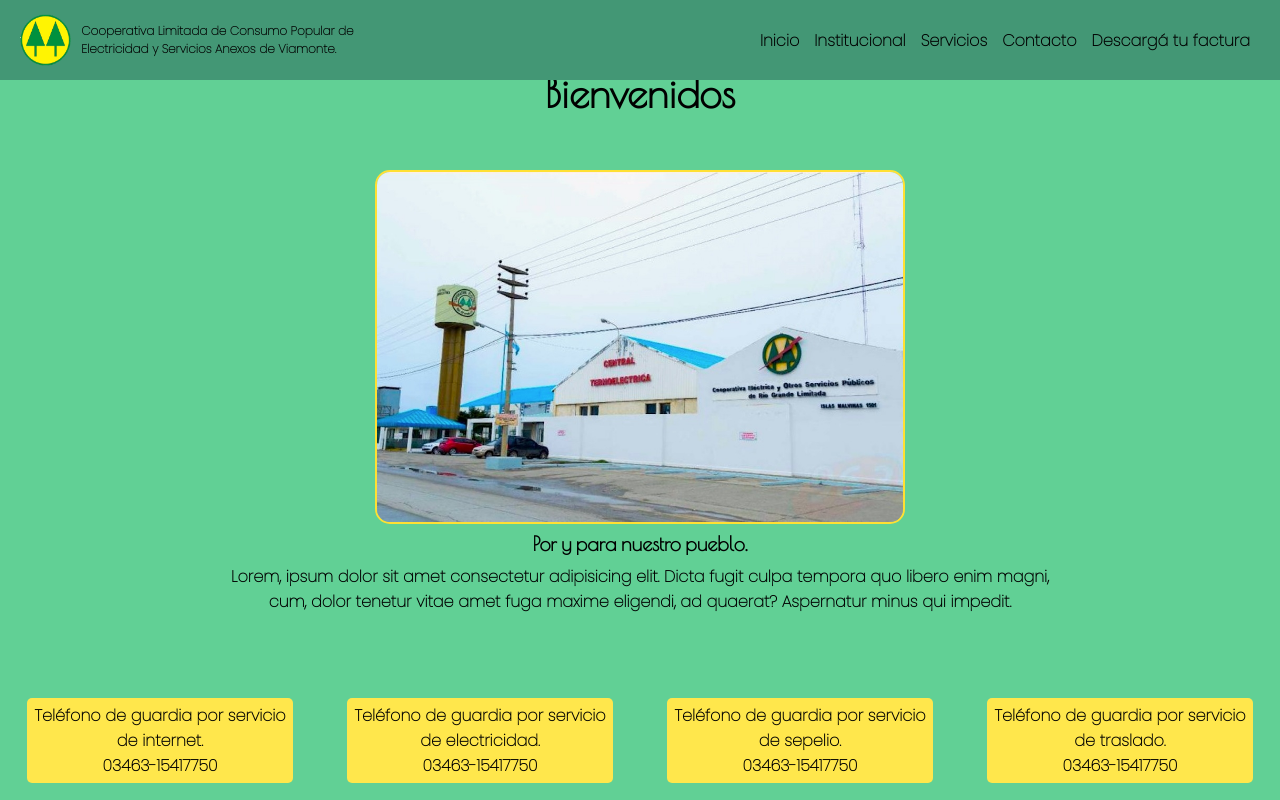
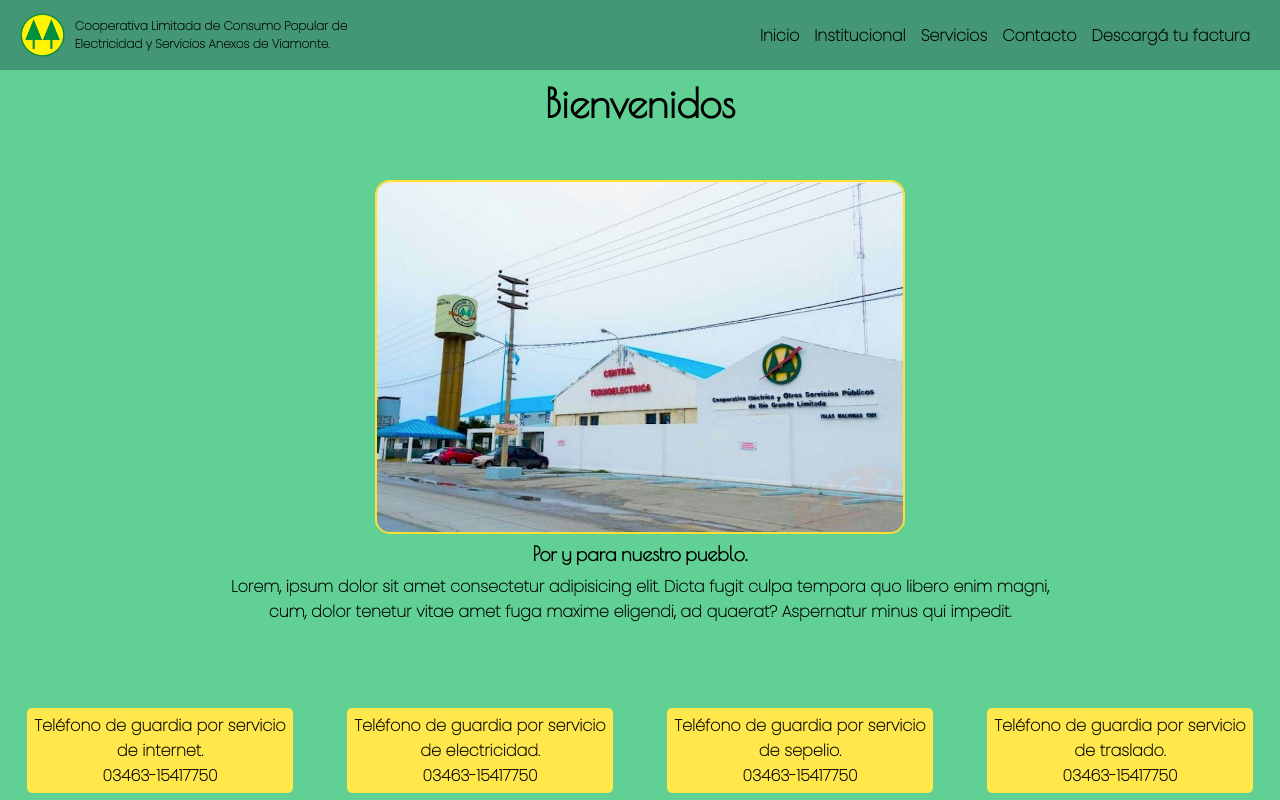
Before and after one commit to YJArregui/preEntrega3-arregui, a plain HTML site: page index.html in a window 1280 px wide. Shown: the top 800 px of the page. Drawn offline with nearby package versions, Linux system fonts and the light colour scheme.

Commit message:
modificaciones en header y main

```diff
--- a/css/style.css
+++ b/css/style.css
@@ -9,7 +9,7 @@ header{
     display: flex;
     justify-content: space-between;
     background-color: #439775;
-    height: 10%;
+    height: 70px;
     width: 100%;
     align-items: center;
     font-family:'Poppins', sans-serif;
@@ -63,7 +63,7 @@ header{
     padding-top: 5px;
 }
 main{
-    padding-top: 60px;
+    padding-top: 70px;
 }
 .bannerBienvenida{
     height: 80px;
@@ -73,7 +73,7 @@ main{
     font-size: 40px;
     padding: 10px;
 }
-#contenidoPrincipal{
+.contenidoPrincipal{
     display: flex;
     flex-direction: column;
     align-items: center;
--- a/index.html
+++ b/index.html
@@ -27,16 +27,13 @@
             </nav>
         </header>
         <main>
-
-                <h2 class="bannerBienvenida">Bienvenidos</h2>
-
-            <section id="contenidoPrincipal">
-                <div class="contenidoPrincipal__contenedor"></div>
+            <h2 class="bannerBienvenida">Bienvenidos</h2>
+            <div class="contenidoPrincipal">
                 <img src="./imagenes/edificio.jpg" class="contenidoPrincipal__contenedor-imagen" alt="Imagen de edificio">
                 <h3 class="contenidoPrincipal__contenedor-titulo">Por y para nuestro pueblo.</h3>
                 <p class="contenidoPrincipal__contenedor-texto">Lorem, ipsum dolor sit amet consectetur adipisicing elit. Dicta fugit culpa tempora quo libero enim magni, cum, dolor tenetur vitae amet fuga maxime eligendi, ad quaerat? Aspernatur minus qui impedit.</p>
             </div>
-            </section>
+
             <section id="Guardias">
                 <div class="guardia-telefonos">
                     <p>Teléfono de guardia por servicio de internet.</p>
```
